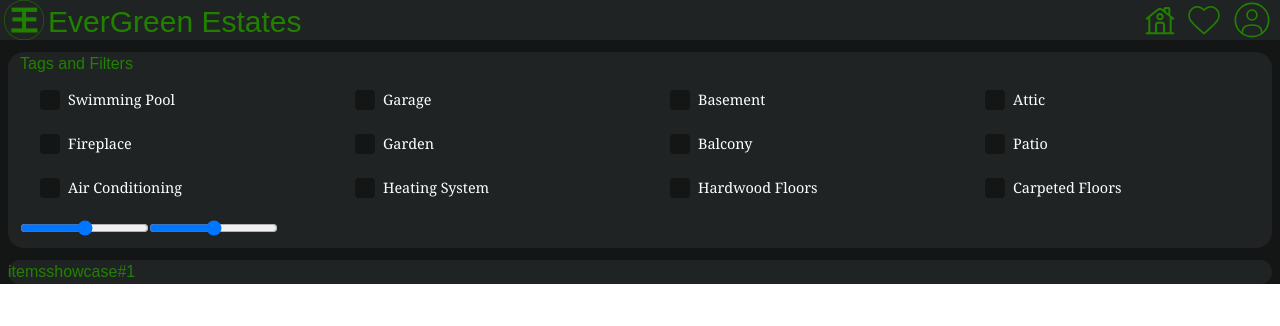
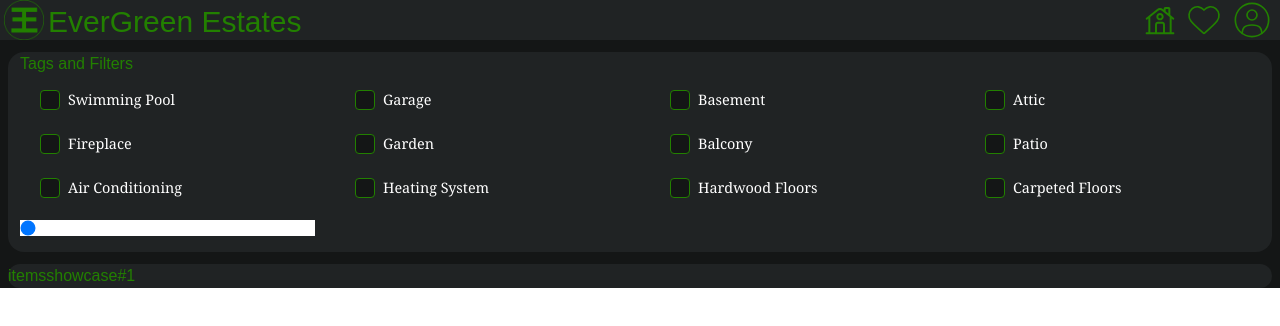
Before and after one commit to Dimethyl-tryptamine/evergreen-estates, a Next.js app in the folder my-app/: page /search in a window 1280 px wide. Shown: the top 326 px of the page. Built offline with nearby package versions, Linux system fonts and the light colour scheme.

Commit message:
began implementation of new library to included a multu thumb range input for min price and max price in search page (tags an filters)

```diff
--- a/my-app/package.json
+++ b/my-app/package.json
@@ -13,7 +13,8 @@
     "framer-motion": "^12.23.24",
     "next": "^16.0.4",
     "react": "^19.2.0",
-    "react-dom": "^19.2.0"
+    "react-dom": "^19.2.0",
+    "react-range": "^1.10.0"
   },
   "devDependencies": {
     "@svgr/webpack": "^8.1.0",
--- a/my-app/src/app/componenets/CheckBox.tsx
+++ b/my-app/src/app/componenets/CheckBox.tsx
@@ -2,35 +2,25 @@
 import React from "react";
 
 type CheckBoxProps = {
-  text?: string;
-  onChange?: (e: React.ChangeEvent<HTMLInputElement>) => void;
-
+  text: string;
+  checked: boolean;
+  onToggle: (tag: string) => void;
 };
 
-const CheckBox: React.FC<CheckBoxProps> = ({ text, onChange}) => {
-
-
-
-    const [isChecked, setIsChecked] = React.useState(false);
+const CheckBox: React.FC<CheckBoxProps> = ({ text, checked, onToggle }) => {
   return (
     <label className="inline-flex items-center cursor-pointer relative">
-      {/* Real checkbox for accessibility */}
       <input
         type="checkbox"
         className="absolute opacity-0 w-5 h-5 peer"
-        onChange={onChange}
-        checked={isChecked}
-        onClick={() => setIsChecked(!isChecked)}
+        checked={checked}
+        onChange={() => onToggle(text)}
       />
-
-      {/* Custom styled box */}
-      <div className={`w-5 h-5 rounded bg-[#141616]  border-[#228000] flex  items-center justify-center
-
-      ${isChecked && "after:content-['✔']"} text-white`}/>
-
-
-      {/* Label text */}
-      {text && <span className="ml-2 font-serif text-white">{text}</span>}
+      <div
+        className={`w-5 h-5 rounded bg-[#141616] border border-[#228000] flex items-center justify-center
+        ${checked ? "after:content-['✔']" : ""} text-white`}
+      />
+      <span className="ml-2 font-serif text-white">{text}</span>
     </label>
   );
 };
--- a/my-app/src/app/search/page.tsx
+++ b/my-app/src/app/search/page.tsx
@@ -2,26 +2,40 @@
 import CheckBox from "../componenets/CheckBox";
 import Menu from "../componenets/Menu";
 import { useState,useRef } from "react";
+import { Range } from "react-range";
 
 const Search = () => {
 
+  const input1 = useRef<HTMLInputElement | null>(null);
+    const input2 = useRef<HTMLInputElement | null>(null);
 
-  const [filters, setFilters] = useState({
 
-    minPrice: 0,
+  const [filters, setFilters] = useState<{
+    minPrice: number | null;
+    maxPrice: number | null;
+    category: string[];
+    }>({
+    minPrice: null,
     maxPrice: null,
     category: [],
+});
 
+  const [checkedTags, setCheckedTags] = useState<{ [key: string]: boolean }>({});
 
-  });
+  const handleTagToggle = (tag: string) => {
+    setCheckedTags(prev => ({
+      ...prev,
+      [tag]: !prev[tag]
+    }));
+  };
 
   const handleClick = () => (
     console.log("button pressed")
   )
 
 
-  const input1 = useRef(null)
-  const input2 = useRef(null)
+
+
 
 
 
@@ -103,35 +117,48 @@ const Search = () => {
 
 
 
-                    <CheckBox text="Swimming Pool" />
-                    <CheckBox text="Garage" />
-                    <CheckBox text="Basement" />
-                    <CheckBox text="Attic" />
-                    <CheckBox text="Fireplace" />
-                    <CheckBox text="Garden" />
-                    <CheckBox text="Balcony" />
-                    <CheckBox text="Patio" />
-                    <CheckBox text="Air Conditioning" />
-                    <CheckBox text="Heating System" />
-                    <CheckBox text="Hardwood Floors" />
-                    <CheckBox text="Carpeted Floors" />
+                        {[
+                        "Swimming Pool",
+                        "Garage",
+                        "Basement",
+                        "Attic",
+                        "Fireplace",
+                        "Garden",
+                        "Balcony",
+                        "Patio",
+                        "Air Conditioning",
+                        "Heating System",
+                        "Hardwood Floors",
+                        "Carpeted Floors"
+                        ].map(tag => (
+                        <CheckBox key={tag} checked={checkedTags[tag] || false} onToggle={handleTagToggle} text={tag} />
+                        ))}
 
                     <div className="  hidden xs:flex">
+                        <div className="relative h-5 w-full">
                             <input
                                 type="range"
-
-
-
-                            className=""
+                                min={0}
+                                max={1000000}
+                                value={filters.minPrice || 0}
+                                onChange={(e) =>
+                                setFilters((prev) => ({ ...prev, minPrice: Number(e.target.value) }))
+                                }
+                                className="absolute w-full pointer-events-none appearance-none"
+                                style={{ zIndex: 2 }}
                             />
-
                             <input
                                 type="range"
-
-
-
-                            className=""
+                                min={0}
+                                max={1000000}
+                                value={filters.maxPrice || 1000000}
+                                onChange={(e) =>
+                                setFilters((prev) => ({ ...prev, maxPrice: Number(e.target.value) }))
+                                }
+                                className="absolute w-full pointer-events-none appearance-none"
+                                style={{ zIndex: 1 }}
                             />
+                            </div>
 
                     </div>
 
```
Also changed, not shown: my-app/public/SiteData.tsx (+12 -3 lines), 1 other file (tests, documents, lock files or other folders). Lines whose indentation alone changed are shown as unchanged.
